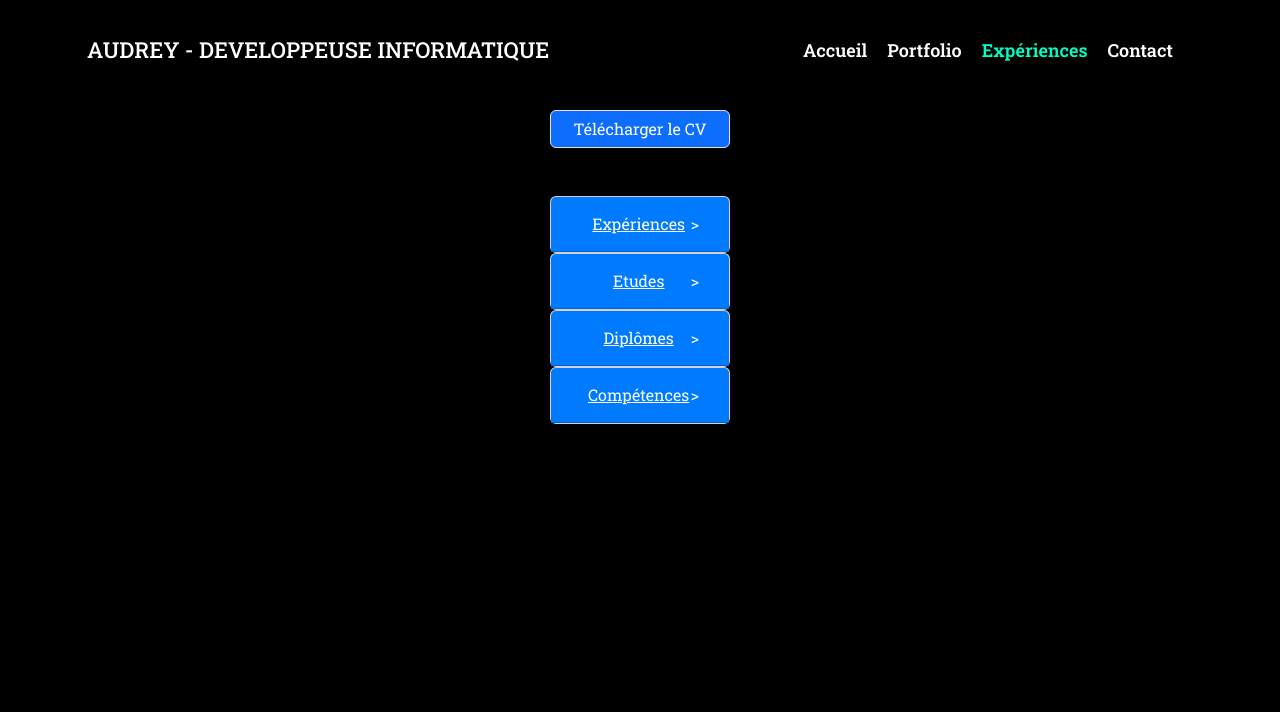
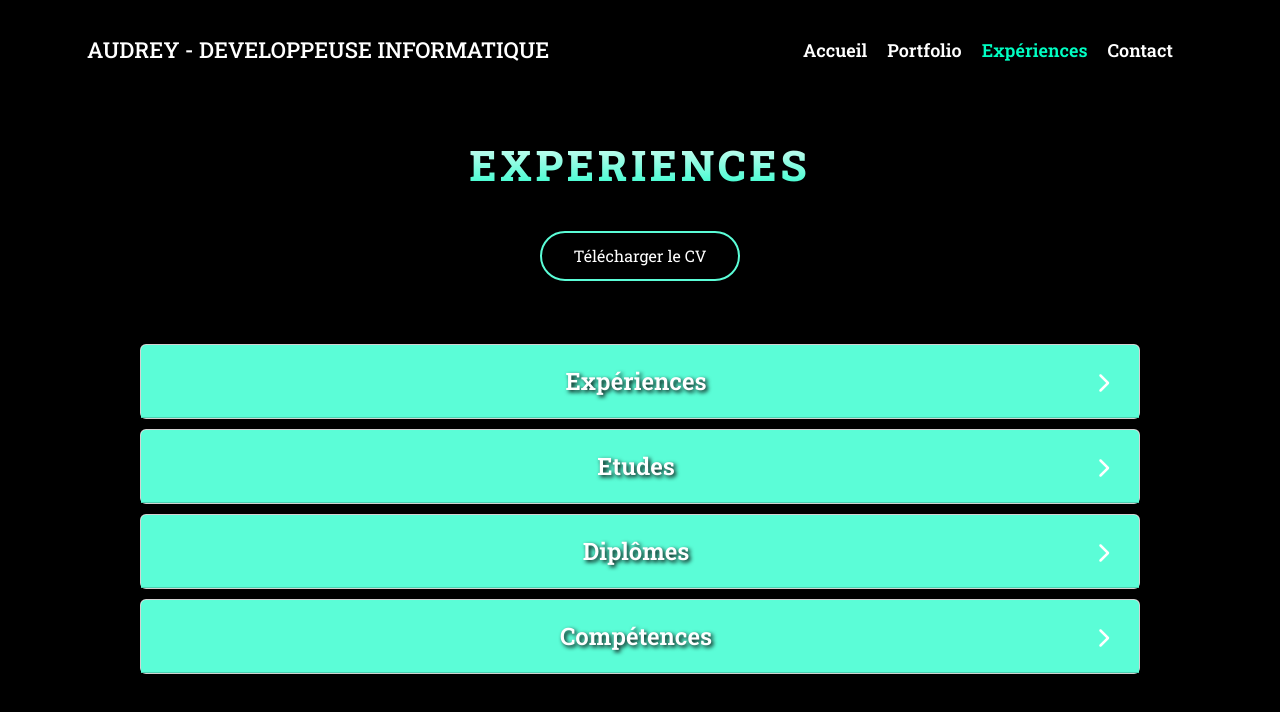
Before and after one commit to AudreyCa/PortfolioProjet-Frontend, an Angular app: page /experiences in a window 1280 px wide. Shown: the top 712 px of the page. Built offline with nearby package versions, Linux system fonts and the light colour scheme.

Commit message:
expéreinces - partie1

```diff
--- a/src/app/app.component.scss
+++ b/src/app/app.component.scss
@@ -1,5 +1,6 @@
 .container-app {
-  height: 100vh;
+  margin: 0;
+  padding: 0;
   display: flex;
   flex-direction: column;
   align-items: center;
--- a/src/app/experiences/experiences.component.html
+++ b/src/app/experiences/experiences.component.html
@@ -1,10 +1,152 @@
 <div class="expe-content">
-  <button (click)="DownloadCV()" class="btn btn-primary mb-5 shadow border">Télécharger le CV</button>
+  <h2>EXPERIENCES</h2>
 
-  <div class="pb-2">
+  <div class="btnCV">
+    <button (click)="DownloadCV()">Télécharger le CV</button>
+  </div>
+
+  <div class="contenu-exp">
+    <accordion [isAnimated]="true" class="accordeon-content">
+
+      <!-- Expériences -->
+      <accordion-group [(isOpen)]="isExperienceOpen" class="accordeon-group">
+        <button class="accordeon-title" accordion-heading>
+          <div style="visibility: hidden;">></div>
+          <div class="card-title">Expériences</div>
+          <div>
+            <div *ngIf="!isExperienceOpen">
+              <svg xmlns="http://www.w3.org/2000/svg" viewBox="0 0 320 512" width="20" height="20" fill="white"><path d="M310.6 233.4c12.5 12.5 12.5 32.8 0 45.3l-192 192c-12.5 12.5-32.8 12.5-45.3 0s-12.5-32.8 0-45.3L242.7 256 73.4 86.6c-12.5-12.5-12.5-32.8 0-45.3s32.8-12.5 45.3 0l192 192z"/></svg>
+            </div>
+            <div *ngIf="isExperienceOpen" style="color: white;">
+              <svg xmlns="http://www.w3.org/2000/svg" viewBox="0 0 512 512" width="20" height="20" fill="white"><path d="M233.4 406.6c12.5 12.5 32.8 12.5 45.3 0l192-192c12.5-12.5 12.5-32.8 0-45.3s-32.8-12.5-45.3 0L256 338.7 86.6 169.4c-12.5-12.5-32.8-12.5-45.3 0s-12.5 32.8 0 45.3l192 192z"/></svg>
+            </div>
+          </div>
+        </button>
+        <div>
+          <h3 class="">Titre de mon job</h3>
+          <h3 class="">Nom de l'entreprise</h3>
+          <ul>
+            <li>Lorem ipsum dolor sit amet, consectetur adipisicing elit. Excepturi, provident.</li>
+            <li>Lorem ipsum dolor sit amet, consectetur adipisicing elit. Excepturi, provident.</li>
+            <li>Lorem ipsum dolor sit amet, consectetur adipisicing elit. Excepturi, provident.</li>
+            <li>Lorem ipsum dolor sit amet, consectetur adipisicing elit. Excepturi, provident.</li>
+          </ul>
+        </div>
+      </accordion-group>
+
+      <!-- Etudes -->
+      <accordion-group [(isOpen)]="isEtudesOpen" class="accordeon-group">
+        <button class="accordeon-title" accordion-heading>
+          <div style="visibility: hidden;">></div>
+          <div class="card-title">Etudes</div>
+          <div>
+            <div *ngIf="!isEtudesOpen" style="color: white;">
+              <svg xmlns="http://www.w3.org/2000/svg" viewBox="0 0 320 512" width="20" height="20" fill="white"><path d="M310.6 233.4c12.5 12.5 12.5 32.8 0 45.3l-192 192c-12.5 12.5-32.8 12.5-45.3 0s-12.5-32.8 0-45.3L242.7 256 73.4 86.6c-12.5-12.5-12.5-32.8 0-45.3s32.8-12.5 45.3 0l192 192z"/></svg>
+            </div>
+            <div *ngIf="isEtudesOpen" style="color: white;">
+              <svg xmlns="http://www.w3.org/2000/svg" viewBox="0 0 512 512" width="20" height="20" fill="white"><path d="M233.4 406.6c12.5 12.5 32.8 12.5 45.3 0l192-192c12.5-12.5 12.5-32.8 0-45.3s-32.8-12.5-45.3 0L256 338.7 86.6 169.4c-12.5-12.5-32.8-12.5-45.3 0s-12.5 32.8 0 45.3l192 192z"/></svg>
+            </div>
+          </div>
+        </button>
+        <div style="text-align: left">
+          <h3 class="mb-0">Niveau et titre étude</h3>
+          <h3 class="text-primary">Nom ecole + lieu</h3>
+          <ul>
+            <li>Année d'études</li>
+            <li>Résumé des compétences étudiées</li>
+          </ul>
+        </div>
+        <div style="text-align: left">
+          <h3 class="mb-0">Niveau et titre étude</h3>
+          <h3 class="text-primary">Nom ecole + lieu</h3>
+          <ul>
+            <li>Année d'études</li>
+            <li>Résumé des compétences étudiées</li>
+          </ul>
+        </div>
+      </accordion-group>
+
+      <!-- Dîplomes-->
+      <accordion-group  [(isOpen)]="isDilpomesOpen">
+        <button class="accordeon-title" accordion-heading>
+          <div style="visibility: hidden;">></div>
+          <div class="card-title">Diplômes</div>
+          <div>
+            <div *ngIf="!isDilpomesOpen" style="color: white;">
+              <svg xmlns="http://www.w3.org/2000/svg" viewBox="0 0 320 512" width="20" height="20" fill="white"><path d="M310.6 233.4c12.5 12.5 12.5 32.8 0 45.3l-192 192c-12.5 12.5-32.8 12.5-45.3 0s-12.5-32.8 0-45.3L242.7 256 73.4 86.6c-12.5-12.5-12.5-32.8 0-45.3s32.8-12.5 45.3 0l192 192z"/></svg>
+            </div>
+            <div *ngIf="isDilpomesOpen" style="color: white;">
+              <svg xmlns="http://www.w3.org/2000/svg" viewBox="0 0 512 512" width="20" height="20" fill="white"><path d="M233.4 406.6c12.5 12.5 32.8 12.5 45.3 0l192-192c12.5-12.5 12.5-32.8 0-45.3s-32.8-12.5-45.3 0L256 338.7 86.6 169.4c-12.5-12.5-32.8-12.5-45.3 0s-12.5 32.8 0 45.3l192 192z"/></svg>
+            </div>
+          </div>
+        </button>
+        <div style="text-align: left">
+          <h3 class="text-primary">Nom diplôme avec referentiel</h3>
+          <ul>
+            <li>N° referentiel plus equivalent niveau</li>
+            <li>Obtenu le ....</li>
+          </ul>
+        </div>
+        <div style="text-align: left">
+          <h3 class="text-primary">Nom diplôme avec referentiel</h3>
+          <ul>
+            <li>N° referentiel plus equivalent niveau</li>
+            <li>Obtenu le ....</li>
+          </ul>
+        </div>
+      </accordion-group>
+
+      <!-- Compétences -->
+      <accordion-group [(isOpen)]="isSkillsOpen">
+        <button class="accordeon-title" accordion-heading>
+          <div style="visibility: hidden;">></div>
+          <div class="card-title">Compétences</div>
+          <div>
+            <div *ngIf="!isSkillsOpen" style="color: white;">
+              <svg xmlns="http://www.w3.org/2000/svg" viewBox="0 0 320 512" width="20" height="20" fill="white"><path d="M310.6 233.4c12.5 12.5 12.5 32.8 0 45.3l-192 192c-12.5 12.5-32.8 12.5-45.3 0s-12.5-32.8 0-45.3L242.7 256 73.4 86.6c-12.5-12.5-12.5-32.8 0-45.3s32.8-12.5 45.3 0l192 192z"/></svg>
+            </div>
+            <div *ngIf="isSkillsOpen" style="color: white;">
+              <svg xmlns="http://www.w3.org/2000/svg" viewBox="0 0 512 512" width="20" height="20" fill="white"><path d="M233.4 406.6c12.5 12.5 32.8 12.5 45.3 0l192-192c12.5-12.5 12.5-32.8 0-45.3s-32.8-12.5-45.3 0L256 338.7 86.6 169.4c-12.5-12.5-32.8-12.5-45.3 0s-12.5 32.8 0 45.3l192 192z"/></svg>
+            </div>
+          </div>
+        </button>
+        <div class="row"style="text-align: left">
+          <div class="col">
+            <h3>Languages:</h3>
+            <ul>
+              <li>JavaScript</li>
+              <li>TypeScript</li>
+              <li>C#</li>
+            </ul>
+          </div>
+          <div class="col">
+            <h3>Framework:</h3>
+            <ul>
+              <li>Express</li>
+              <li>Angular</li>
+              <li>React</li>
+            </ul>
+          </div>
+          <div class="col">
+            <h3>Autres compétences:</h3>
+            <ul>
+              <li>CLI</li>
+              <li>Développement agile</li>
+              <li>...</li>
+            </ul>
+          </div>
+        </div>
+      </accordion-group>
+    </accordion>
+  </div>
+
+
+</div>
+
+
+<!-- <div class="pb-2">
   <accordion [isAnimated]="true" class="shadow">
 
-      <!-- Expériences -->
     <accordion-group [(isOpen)]="isExperienceOpen">
       <button class="btn btn-block justify-content-between d-flex w-100" accordion-heading>
         <div style="visibility: hidden;">></div>
@@ -15,7 +157,7 @@
         </div>
       </button>
       <div style="text-align: left">
-          <h2 class="mb-0">Titre de mon job</h2>
+        <h3 class="mb-0">Titre de mon job</h3>
         <h3 class="text-primary">Nom de l'entreprise</h3>
         <ul>
           <li>Lorem ipsum dolor sit amet, consectetur adipisicing elit. Excepturi, provident.</li>
@@ -26,7 +168,6 @@
       </div>
     </accordion-group>
 
-      <!-- Etudes -->
     <accordion-group [(isOpen)]="isEtudesOpen">
       <button class="btn btn-block justify-content-between d-flex w-100" accordion-heading>
         <div style="visibility: hidden;">></div>
@@ -37,7 +178,7 @@
         </div>
       </button>
       <div style="text-align: left">
-          <h2 class="mb-0">Niveau et titre étude</h2>
+        <h3 class="mb-0">Niveau et titre étude</h3>
         <h3 class="text-primary">Nom ecole + lieu</h3>
         <ul>
           <li>Année d'études</li>
@@ -45,7 +186,7 @@
         </ul>
       </div>
       <div style="text-align: left">
-          <h2 class="mb-0">Niveau et titre étude</h2>
+        <h3 class="mb-0">Niveau et titre étude</h3>
         <h3 class="text-primary">Nom ecole + lieu</h3>
         <ul>
           <li>Année d'études</li>
@@ -54,7 +195,6 @@
       </div>
     </accordion-group>
 
-      <!-- Dîplomes-->
     <accordion-group  [(isOpen)]="isDilpomesOpen">
       <button class="btn btn-block justify-content-between d-flex w-100" accordion-heading>
         <div style="visibility: hidden;">></div>
@@ -80,7 +220,6 @@
       </div>
     </accordion-group>
 
-      <!-- Compétences -->
     <accordion-group [(isOpen)]="isSkillsOpen">
       <button class="btn btn-block justify-content-between d-flex w-100" accordion-heading>
         <div style="visibility: hidden;">></div>
@@ -118,6 +257,4 @@
       </div>
     </accordion-group>
   </accordion>
-  </div>
-
-</div>
+</div> -->
--- a/src/app/experiences/experiences.component.scss
+++ b/src/app/experiences/experiences.component.scss
@@ -1,16 +1,97 @@
-.expe-content{
+.expe-content {
   max-width: 1140px;
+  height: 100%;
   display: flex;
   flex-direction: column;
+  align-items: center;
   flex-wrap: wrap;
   padding: 10px;
   padding-bottom: 70px;
+  box-sizing: border-box;
+
+  h2 {
+    margin: 0;
+    padding: 30px 10px;
+    background-image: linear-gradient(to bottom, #ffffff, #c7fcef, #43fcd1, #00ffc3);
+    -webkit-background-clip: text;
+    -moz-background-clip: text;
+    background-clip: text;
+    color: transparent;
+    font-weight: 800;
+    font-size: clamp(1.5625rem, 1.2336rem + 1.7544vw, 2.8125rem);
+    letter-spacing: 4px;
+    text-align: center;
+  }
+
+  .btnCV {
+    display: flex;
+    justify-content: center;
+    margin-bottom: 25px;
+    padding: auto;
+    button {
+      padding: auto;
+      margin: 10px;
+      width: 200px;
+      height: 50px;
+      color: white;
+      background-color: black;
+      border: 2px solid #5bfdd7;
+      border-radius: 50px;
+      &:hover {
+        color: #5bfdd7;
+        border: 3px solid white;
+        font-weight: 700;
+      }
+    }
+  }
+
+  .contenu-exp {
+    display: flex;
+    justify-content: center;
+    width: 100px;
+    padding: 5%;
+
+    .accordeon-content {
+      display: flex;
+      justify-content: center;
+      min-width: 1000px;
+
+      accordion-group{
+        margin: 10px 0;
+
+        &::ng-deep .card-header {
+          background-color: #5bfdd7;
+        }
+        .accordeon-title{
+          width: 100%;
+          display: flex;
+          justify-content: space-between;
+          color: white;
+          background-color: #5bfdd7;
+          border: none;
+          padding: 10px;
+          font-size: clamp(1.125rem, 1.0099rem + 0.614vw, 1.5625rem);
+          font-weight: 600;
+          text-shadow: 2px 2px 4px black;
+
+          .card-title{
+            margin: 0;
+          }
+        }
+      }
+    }
+    @media screen and (min-width: 600px) and (max-width: 1100px) {
+      .accordeon-content{
+        min-width: 500px;
+      }
+    }
+    @media (max-width: 600px) {
+      .accordeon-content{
+        min-width: 250px;
+      }
+    }
+
+
+  }
+
 }
-
-accordion-group::ng-deep .btn-link{
-  color: white;
-}
-
-accordion-group::ng-deep .card-header{
-  background-color: #007bff;
-}
--- a/src/app/nav-icon/nav-icon.component.html
+++ b/src/app/nav-icon/nav-icon.component.html
@@ -24,9 +24,9 @@
       </li>
       <li>
         <a routerLink="/contact" routerLinkActive="activ-nav active-contact">
-          <svg xmlns="http://www.w3.org/2000/svg" width="30" height="30" fill="currentColor" class="bi bi-link" viewBox="0 0 16 16">
-            <path d="M6.354 5.5H4a3 3 0 0 0 0 6h3a3 3 0 0 0 2.83-4H9q-.13 0-.25.031A2 2 0 0 1 7 10.5H4a2 2 0 1 1 0-4h1.535c.218-.376.495-.714.82-1z"/>
-            <path d="M9 5.5a3 3 0 0 0-2.83 4h1.098A2 2 0 0 1 9 6.5h3a2 2 0 1 1 0 4h-1.535a4 4 0 0 1-.82 1H12a3 3 0 1 0 0-6z"/>
+          <svg xmlns="http://www.w3.org/2000/svg" width="30" height="30" fill="currentColor" class="bi bi-link-45deg" viewBox="0 0 16 16">
+            <path d="M4.715 6.542 3.343 7.914a3 3 0 1 0 4.243 4.243l1.828-1.829A3 3 0 0 0 8.586 5.5L8 6.086a1 1 0 0 0-.154.199 2 2 0 0 1 .861 3.337L6.88 11.45a2 2 0 1 1-2.83-2.83l.793-.792a4 4 0 0 1-.128-1.287z"/>
+            <path d="M6.586 4.672A3 3 0 0 0 7.414 9.5l.775-.776a2 2 0 0 1-.896-3.346L9.12 3.55a2 2 0 1 1 2.83 2.83l-.793.792c.112.42.155.855.128 1.287l1.372-1.372a3 3 0 1 0-4.243-4.243z"/>
           </svg>
         </a>
       </li>
--- a/src/styles.scss
+++ b/src/styles.scss
@@ -10,9 +10,13 @@
 html {
   margin: 0;
   padding: 0;
+  width: 100%;
+  height: 100%;
+  box-shadow: none;
   background-color: black;
   color: white;
   font-family: "Roboto Slab", serif;
+  box-sizing: border-box;
 }
 
 .tag {
```
Also changed, not shown: src/app/accueil/accueil.component.scss (+6 -3 lines), src/app/contact/contact.component.html (+11 -2 lines), src/app/contact/contact.component.scss (+14 -0 lines), src/app/portfolio/portfolio.component.scss (+7 -3 lines). Lines whose indentation alone changed are shown as unchanged.
